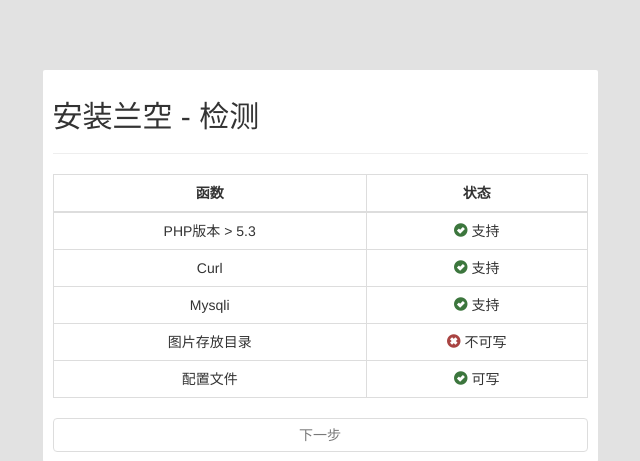
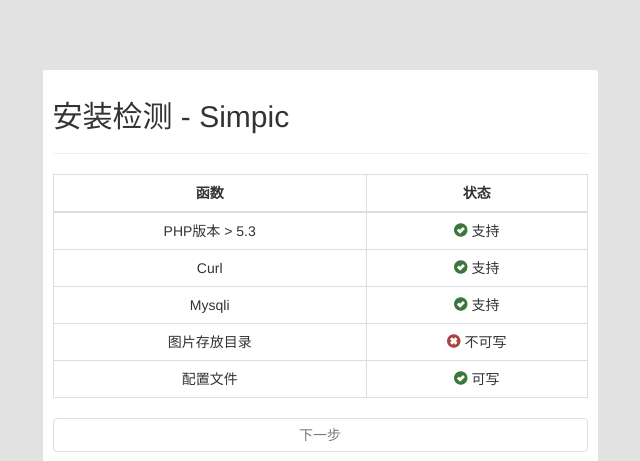
Before and after one commit to xinyewl/Simpic, a PHP site: page /DbName/install.php in a window 1280 px wide. Shown: the top 461 px of the page, without its empty margins (320-960 px from the left). Run offline with PHP 8.4, Linux system fonts and the light colour scheme; some libraries are stand-ins or nearby versions.

Commit message:
更改名称Simpic

```diff
--- a/app/admin/view/common/header.html
+++ b/app/admin/view/common/header.html
@@ -1,8 +1,8 @@
 <!DOCTYPE html>
-<html lang="en">
+<html lang="zh-cn">
 <head>
     <meta charset="UTF-8">
-    <title>子窗口</title>
+    <title>Simpic - 子窗口</title>
     {css href="_layui_css/layui.css"}
     {css href="//cdn.bootcss.com/bootstrap/3.3.7/css/bootstrap.css"}
     {css href="//cdn.bootcss.com/font-awesome/4.7.0/css/font-awesome.min.css"}
--- a/app/admin/view/index/index.html
+++ b/app/admin/view/index/index.html
@@ -3,7 +3,7 @@
 <head>
     <meta charset="utf-8">
     <meta name="viewport" content="width=device-width, initial-scale=1">
-    <title>兰空 - 后台管理系统</title>
+    <title>Simpic - 后台管理</title>
     {css href="//cdn.bootcss.com/bootstrap/3.3.7/css/bootstrap.css"}
     {css href="//cdn.bootcss.com/font-awesome/4.7.0/css/font-awesome.min.css"}
 </head>
@@ -55,7 +55,7 @@
                 <span class="icon-bar"></span>
                 <span class="icon-bar"></span>
             </button>
-            <a class="navbar-brand" href="javascript:void(0)"><i class="fa fa-leaf fa-fw"></i> 兰空</a>
+            <a class="navbar-brand" href="javascript:void(0)"><i class="fa fa-leaf fa-fw"></i> Simpic</a>
         </div>
         <div class="collapse navbar-collapse" id="menu">
             <ul class="nav navbar-nav menu">
@@ -94,7 +94,7 @@
             })
             $(this).addClass('lk-this');
             var a = $(this).children('a');
-            $('title').html(a.text() + ' - {$conf.web_title} - 后台管理系统');
+            $('title').html(a.text() + ' - {$conf.web_title} - 后台管理');
             a.attr('data-url');
         });
         layui.use('layer', function() {
--- a/public/install.php
+++ b/public/install.php
@@ -1,11 +1,5 @@
 <?php
-/**
- * 安装
- * User: WispX
- * Date: 2017/9/23
- * Time: 16:46
- * Link: http://gitee.com/wispx
- */
+
 $config_file = '../app/db.php';
 $stop = isset($_GET['stop']) ? $_GET['stop'] : 1;
 $action = isset($_GET['action']) ? $_GET['action'] : false;
@@ -62,7 +56,7 @@
 <html lang="en">
 <head>
     <meta charset="UTF-8">
-    <title>安装兰空</title>
+    <title>安装程序 - Simpic</title>
     <meta http-equiv="X-UA-Compatible" content="IE=edge, chrome=1">
     <meta name="viewport" content="width=device-width, initial-scale=1">
     <link rel="stylesheet" type="text/css" href="//cdn.bootcss.com/bootstrap/3.3.7/css/bootstrap.min.css">
@@ -81,7 +75,7 @@
         <div class="col-sm-6 col-md-6 col-1g-6 col-sm-offset-3 col-md-offset-3 col-1g-offset-3">
             <div class="main">
                 <?php if($stop == 2) { ?>
-                <h2>安装兰空 - 连接数据库</h2><hr>
+                <h2>安装Simpic - 连接数据库</h2><hr>
                 <?php if(!empty($msg)) { ?>
                 <div class="alert alert-danger" role="alert"><?php echo $msg; ?></div>
                 <?php } ?>
@@ -96,7 +90,7 @@
                         <input type="text" class="form-control" required id="db_base" name="db_base" value="lsky" placeholder="数据库名">
                     </div>
                     <div class="form-group">
-                        <label for="db_user">用户名</label>
+                        <label for="db_user">数据库用户名</label>
                         <input type="text" class="form-control" required id="db_user" name="db_user" value="lsky" placeholder="数据库用户名">
                     </div>
                     <div class="form-group">
@@ -122,7 +116,7 @@
                     <button type="submit" class="btn btn-default btn-block">下一步</button>
                 </form>
                 <?php } elseif ($stop == 3) { ?>
-                <h2>安装成功</h2><hr>
+                <h2>安装成功 - Simpic</h2><hr>
                 <?php if(!empty($msg)) { ?>
                     <div class="alert alert-danger" role="alert"><?php echo $msg; ?></div>
                 <?php } ?>
@@ -142,7 +136,7 @@
                         </div>
                     </div>
                 <?php } else { ?>
-                <h2>安装兰空 - 检测</h2><hr>
+                <h2>安装检测 - Simpic</h2><hr>
                 <?php if(!empty($msg)) { ?>
                     <div class="alert alert-danger" role="alert"><?php echo $msg; ?></div>
                 <?php } ?>
--- a/public/install.sql
+++ b/public/install.sql
@@ -16,7 +16,7 @@
 -- Dumping data for table `lk_config`
 --
 LOCK TABLES `lk_config` WRITE;
-INSERT INTO `lk_config` VALUES (1,'web_title','兰空','','网站名称',1506570042),(2,'keywords','兰空,兰空图床,图片储存,免费图床,免费相册,免费图床程序,兰空IMG,www.lskys.cc,lskys','','网站首页关键字',1506570042),(3,'description','免费、快速、稳定、高效、全球CDN加速，支持外链、不限流量，支持粘贴上传、拖放上传，一键复制 markdown 链接的图床','','网站首页描述',1506570042),(4,'captcha_id','','','极检验证ID',1506570043),(5,'private_key','','','极检验证key',1506570043),(6,'upload_max_filesize','5120','','最大上传限制(kb)',1506570042),(7,'upload_max_file_count','10','','单次上传文件个数限制(最低10)',1506570042),(8,'upload_images_ext','jpeg,jpg,png,gif,bmp','','允许上传的图片拓展名',1506570042),(9,'flow_load_mode','1','','流加载方式，0:手动加载,1:下拉加载',1506570042),(10,'img_rows','20','','图片每页显示数量',1506570043),(11,'smtp_host','','','SMTP地址',0),(12,'smtp_port','465','','SMTP端口',0),(13,'smtp_auth','1','','SMTP认证',0),(14,'smtp_user','','','SMTP用户',0),(15,'smtp_pass','','','SMTP密码',0),(16,'smtp_ssl','1','','开启SMTP SSL',0),(17,'now_theme','default','','当前使用主题',0),(18,'custom_style','','','自定义style',1506570043),(19,'version','1.1','','当前版本',0),(20,'reg_close','0','','关闭注册',1506570042),(21,'upload_scheme_id','1','','上传方案',0);
+INSERT INTO `lk_config` VALUES (1,'web_title','Simpic','','网站名称',1506570042),(2,'keywords','Simpic,Simpic图床,图片储存,免费图床,免费相册,免费图床程序','','网站首页关键字',1506570042),(3,'description','免费、快速、稳定、高效、全球CDN加速，支持外链、不限流量，支持粘贴上传、拖放上传，一键复制 markdown 链接的图床','','网站首页描述',1506570042),(4,'captcha_id','','','极检验证ID',1506570043),(5,'private_key','','','极检验证key',1506570043),(6,'upload_max_filesize','5120','','最大上传限制(kb)',1506570042),(7,'upload_max_file_count','10','','单次上传文件个数限制(最低10)',1506570042),(8,'upload_images_ext','jpeg,jpg,png,gif,bmp','','允许上传的图片拓展名',1506570042),(9,'flow_load_mode','1','','流加载方式，0:手动加载,1:下拉加载',1506570042),(10,'img_rows','20','','图片每页显示数量',1506570043),(11,'smtp_host','','','SMTP地址',0),(12,'smtp_port','465','','SMTP端口',0),(13,'smtp_auth','1','','SMTP认证',0),(14,'smtp_user','','','SMTP用户',0),(15,'smtp_pass','','','SMTP密码',0),(16,'smtp_ssl','1','','开启SMTP SSL',0),(17,'now_theme','default','','当前使用主题',0),(18,'custom_style','','','自定义style',1506570043),(19,'version','1.1','','当前版本',0),(20,'reg_close','0','','关闭注册',1506570042),(21,'upload_scheme_id','1','','上传方案',0);
 UNLOCK TABLES;
 
 --
--- a/public/robots.txt
+++ /dev/null
@@ -1,2 +0,0 @@
-User-agent: *
-Disallow:
```
Also changed, not shown: public/favicon.ico (deleted), 1 other file.
